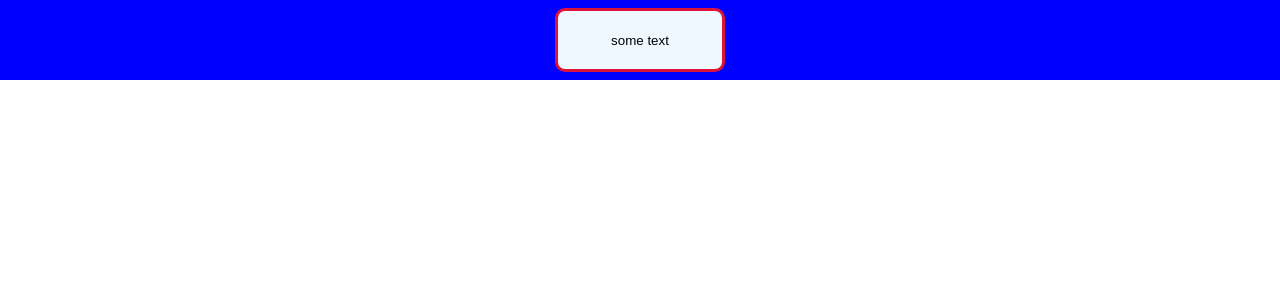
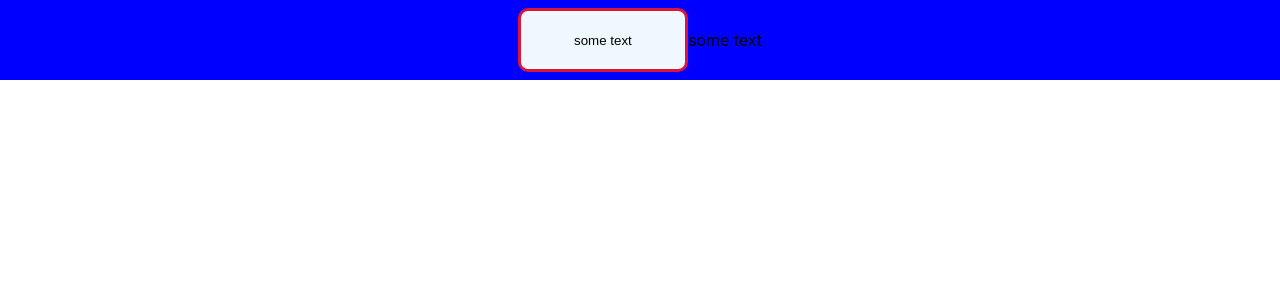
Before and after one commit to vitasha10/cats-pet-project, a Next.js app: page / in a window 1280 px wide. Shown: the top 300 px of the page. Built offline with nearby package versions, Linux system fonts and the light colour scheme.

Commit message:
Add interactive input and p

```diff
--- a/components/Header/index.jsx
+++ b/components/Header/index.jsx
@@ -1,4 +1,9 @@
+//it's something like import math in python
+import {useState} from "react";
+
 export default function Header(props) {
+    //by default, it's "some text", string
+    const [someInputValue, setSomeInputValue] = useState("some text")
     /*
     "className" but not class because it's React,
     in pure css and html it would be just "class"
@@ -6,7 +11,36 @@ export default function Header(props) {
     */
     return (
         <header>
-            <input className='header-tag-search' defaultValue='some text' />
+            {/* e.target.value came from usual JS
+                we pass some function to onChange
+
+                functions:
+
+                function name() {
+                    ...
+                }
+
+                or
+
+                const name = () => {
+                    ...
+                }
+
+                or
+
+                const name = () => ... (1 string)
+
+                or if we don't need name
+
+                () => {
+                    ...
+                }
+
+                or () => ...
+            */}
+            <input className='header-tag-search' value={someInputValue} onChange={(e) => setSomeInputValue(e.target.value)} />
+            {/* we will show our input in some other place */}
+            <p>{someInputValue}</p>
         </header>
     )
 }
```
